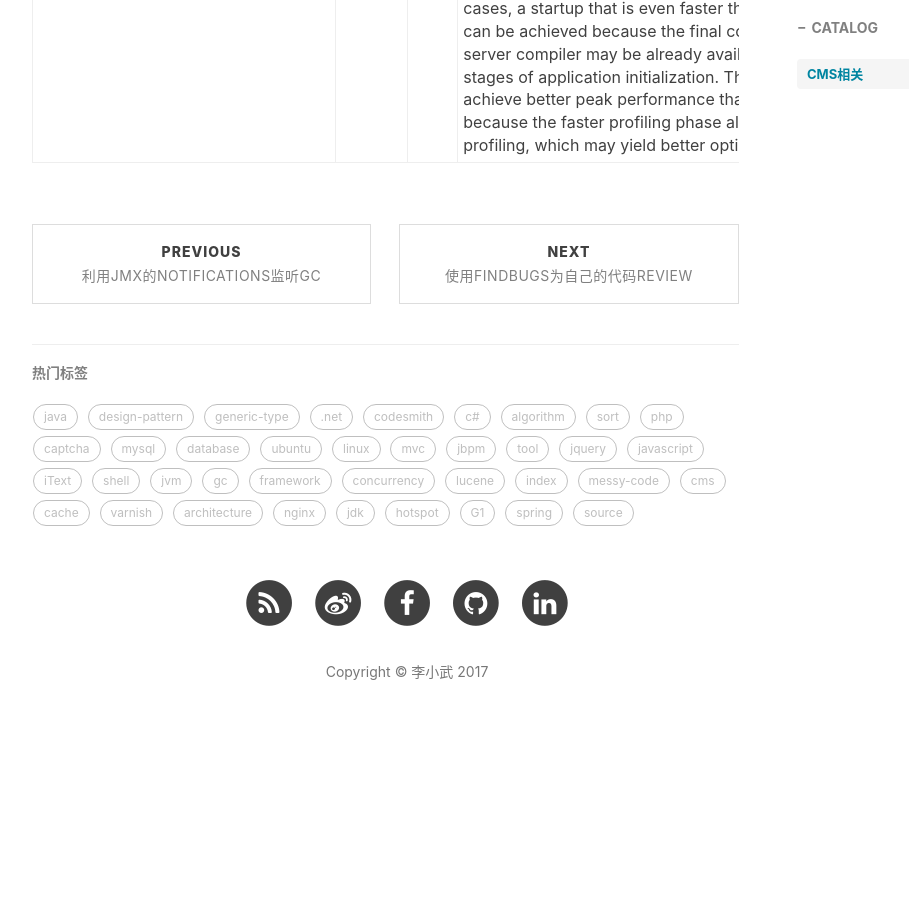
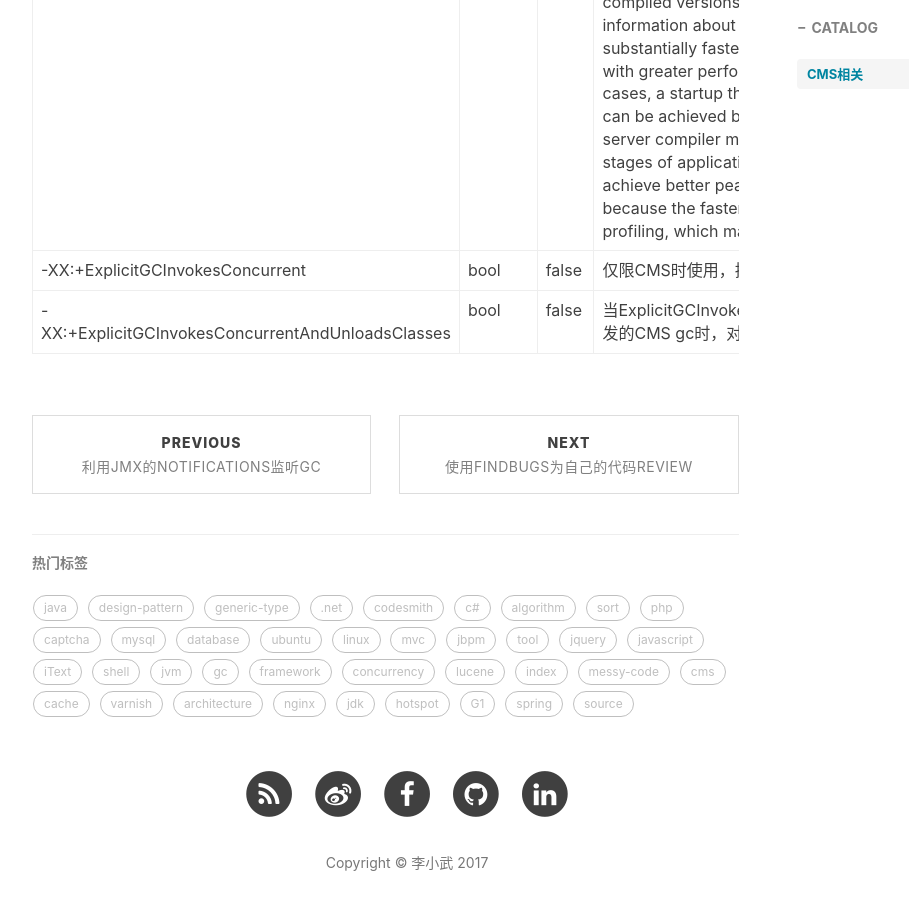
Before and after one commit to lichengwu/lichengwu.github.com, a Jekyll site: the page built from _posts/jvm/2013-10-14-jvm-command-line-options.md, in a window 1280 px wide and 900 px high, scrolled down 1910 px. Shown: the whole window, without its empty margins (233-1142 px from the left). Built offline with Jekyll 4.4.1, drawn with Linux system fonts in a browser that asks for light colours; nearby versions of some CDN libraries; comment, search, counter and statistics services are not loaded; before the commit the page ends 2659 px from its top, so only the background shows below that.

Commit message:
jvm参数

```diff
--- a/_posts/jvm/2013-10-14-jvm-command-line-options.md
+++ b/_posts/jvm/2013-10-14-jvm-command-line-options.md
@@ -14,7 +14,7 @@ tags: [java, jvm, hotspot]
 JVM命令行参数分为三种类型：标准选项(Java Virtual Machine Specification里定义的参数)，非标准选项(以-X为前缀，不强制JVM实现)，非稳定选项(以-XX为前缀，可能在某些版本被移除)
 
 ### CMS相关
-<table class="table table-bordered table-striped table-condensed">
+<table>
    <tr>
       <th>选项</th>
       <th>类型</th>
@@ -101,4 +101,19 @@ JVM命令行参数分为三种类型：标准选项(Java Virtual Machine Specifi
       Tiered compilation, introduced in Java SE 7, brings client startup speeds to the server VM. Normally, a server VM uses the interpreter to collect profiling information about methods that is fed into the compiler. In the tiered scheme, in addition to the interpreter, the client compiler is used to generate compiled versions of methods that collect profiling information about themselves. Since the compiled code is substantially faster than the interpreter, the program executes with greater performance during the profiling phase. In many cases, a startup that is even faster than with the client VM can be achieved because the final code produced by the server compiler may be already available during the early stages of application initialization. The tiered scheme can also achieve better peak performance than a regular server VM because the faster profiling phase allows a longer period of profiling, which may yield better optimization.
       </td>
    </tr>
+      <tr>
+      <td>-XX:+ExplicitGCInvokesConcurrent</td>
+      <td>bool</td>
+      <td>false</td>
+      <td>仅限CMS时使用，把System.gc()变成一次CMS执行</td>
+   </tr>
+
+   </tr>
+      <tr>
+      <td>-XX:+ExplicitGCInvokesConcurrentAndUnloadsClasses</td>
+      <td>bool</td>
+      <td>false</td>
+      <td>当ExplicitGCInvokesConcurrent打开时并执行由System.gc()引发的CMS gc时，对永久代执行UnloadsClasses</td>
+   </tr>
+
 </table>
```
